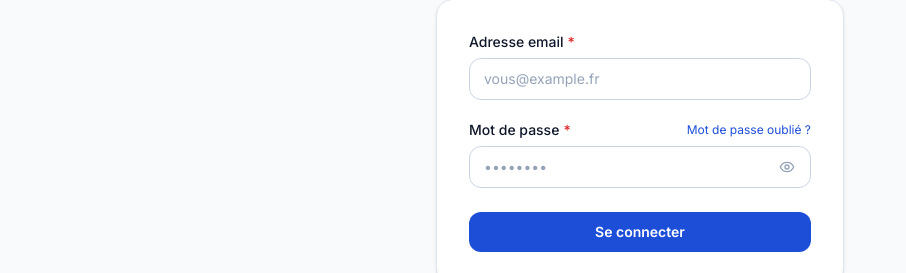
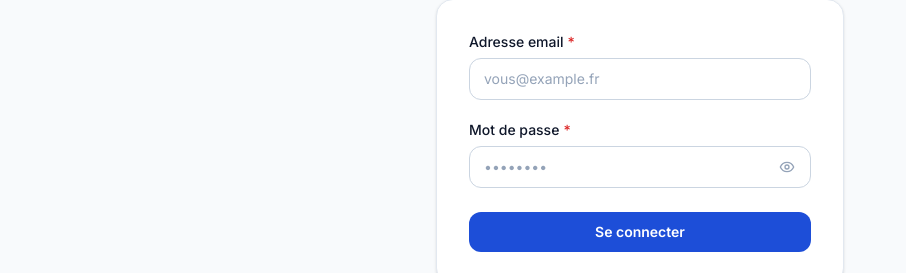
Before and after one commit to YACINE-DAHMOUN/AdminFlow-AI, a React (Vite) app in the folder client/: page /login in a window 1280 px wide. Shown: the part 300-573 px from the top of the page, without its empty margins (0-906 px from the left). Built offline with nearby package versions, Linux system fonts and the light colour scheme; no server answers.

Commit message:
fix(auth): commenter le lien /forgot-password (route pas encore créée)

```diff
--- a/client/src/pages/auth/LoginPage.tsx
+++ b/client/src/pages/auth/LoginPage.tsx
@@ -138,12 +138,14 @@ export default function LoginPage() {
                   Mot de passe
                   <span aria-hidden="true" className="text-[#DC2626] ml-1">*</span>
                 </label>
-                <Link
-                  to="/forgot-password"
-                  className="text-xs text-[#1D4ED8] hover:text-[#1E40AF] hover:underline"
-                >
-                  Mot de passe oublié ?
-                </Link>
+                {/* TODO : réactiver quand la route /forgot-password existera (envoi d'email via Resend)
+                    <Link
+                      to="/forgot-password"
+                      ...
+                    >
+                      Mot de passe oublié ?
+                    </Link>
+                    */}
               </div>
               <div className="relative">
                 <input
```
